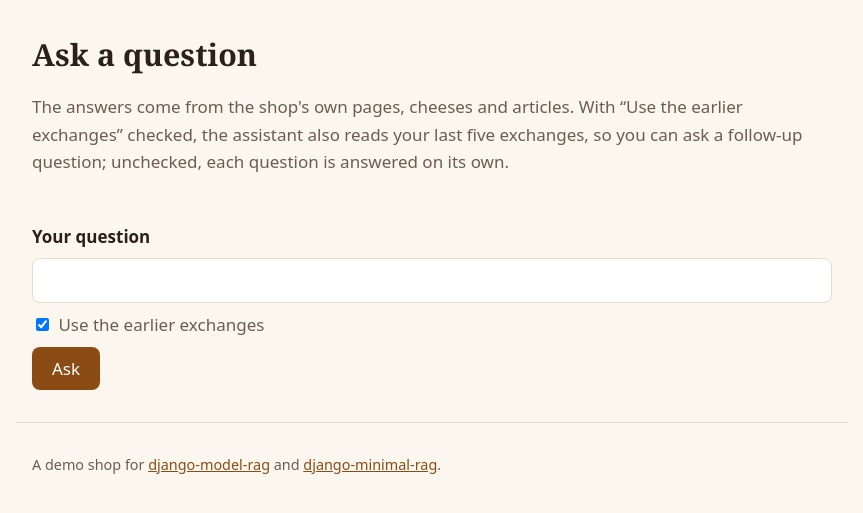
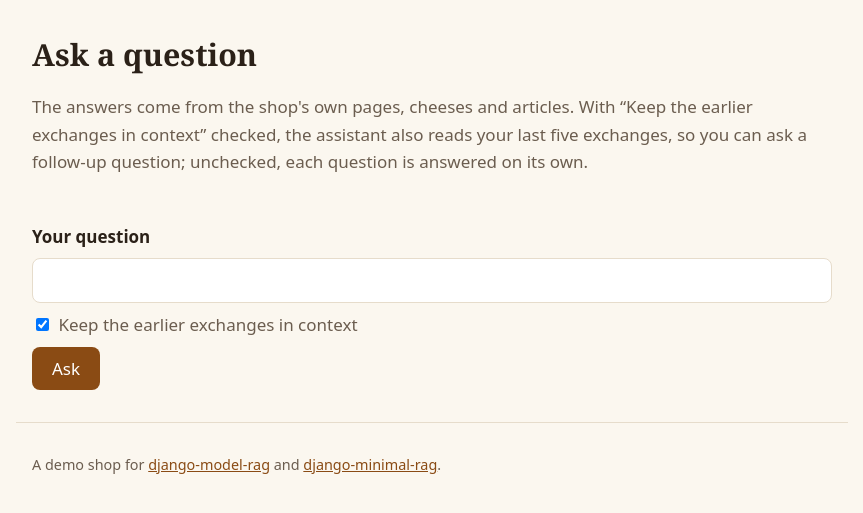
Before and after one commit to gtolivier/django-model-rag-demo, a Django app: page /chat/ in a window 1280 px wide. Shown: the part 118-631 px from the top of the page, without its empty margins (208-1071 px from the left). Run offline with Django 5.2, Linux system fonts and the light colour scheme; data comes from the database, SQL or seed files in the repository.

Commit message:
ui: rename the history checkbox
"Keep the earlier exchanges in context" / « Garder les échanges précédents
dans le contexte » instead of "Use the earlier exchanges", in the label and
in the intro note that names it.

Co-Authored-By: Claude Opus 5.5 <noreply@anthropic.com>
Claude-Session: https://claude.ai/code/session_012tmaHvjdxYj4hyj7zru9e7

```diff
--- a/pages/templates/pages/chat.html
+++ b/pages/templates/pages/chat.html
@@ -5,7 +5,7 @@
 <h1>{% translate "Ask a question" %}</h1>
 <p class="meta">{% blocktranslate trimmed %}
   The answers come from the shop's own pages, cheeses and articles. With
-  “Use the earlier exchanges” checked, the assistant also reads your last
+  “Keep the earlier exchanges in context” checked, the assistant also reads your last
   five exchanges, so you can ask a follow-up question; unchecked, each
   question is answered on its own.
 {% endblocktranslate %}</p>
@@ -26,7 +26,7 @@
 {% if error %}<p class="error" role="alert">{{ error }}</p>{% endif %}
 <label for="question">{% translate "Your question" %}</label>
 <input type="text" name="question" id="question" autocomplete="off">
-<label class="option"><input type="checkbox" name="use_history"{% if use_history %} checked{% endif %}> {% translate "Use the earlier exchanges" %}</label>
+<label class="option"><input type="checkbox" name="use_history"{% if use_history %} checked{% endif %}> {% translate "Keep the earlier exchanges in context" %}</label>
 <button type="submit" data-waiting-label="{% translate "Looking for an answer…" %}">{% translate "Ask" %}</button>
 </form>
 <script>
```
Also changed, not shown: README.md, locale/fr/LC_MESSAGES/django.po, 1 other file.
